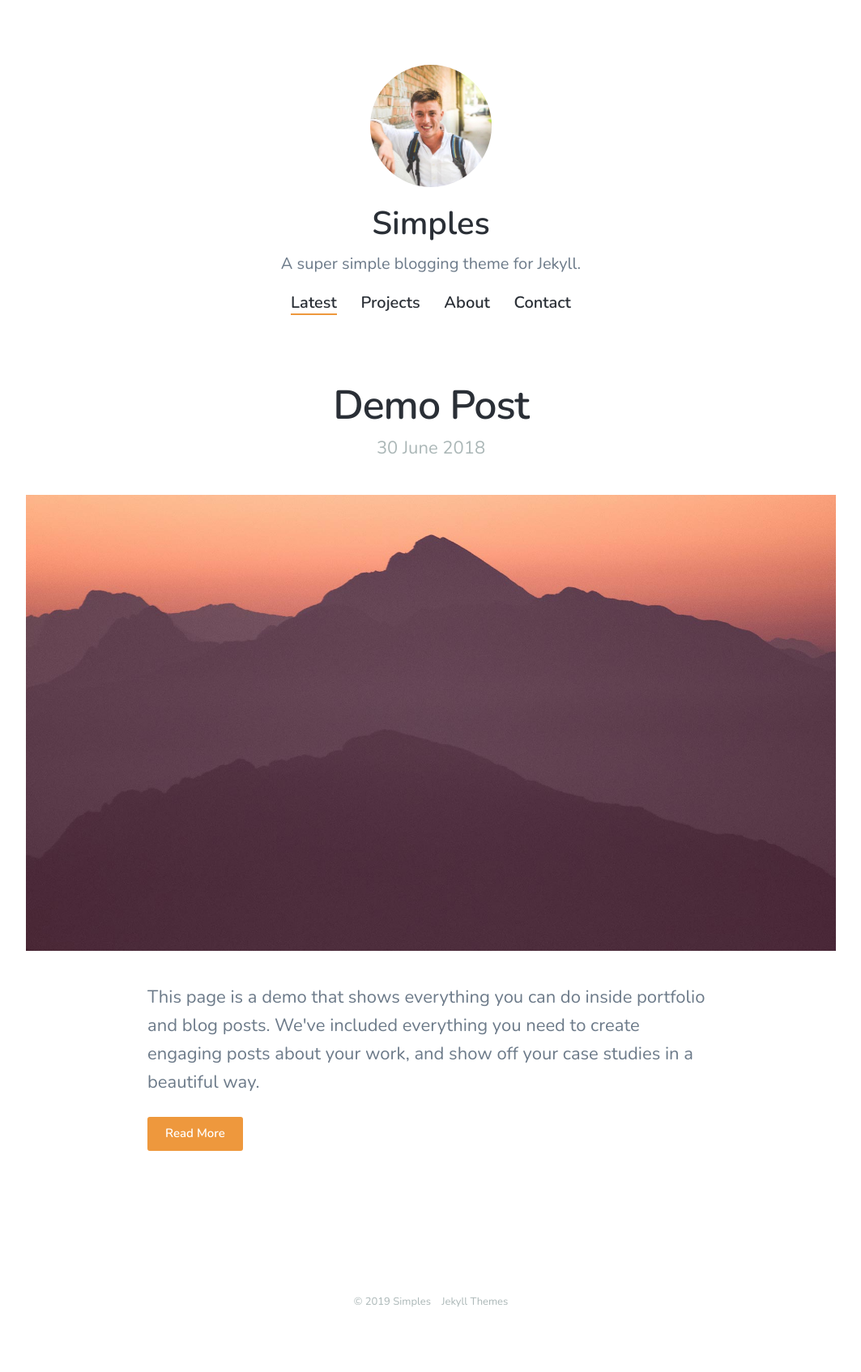
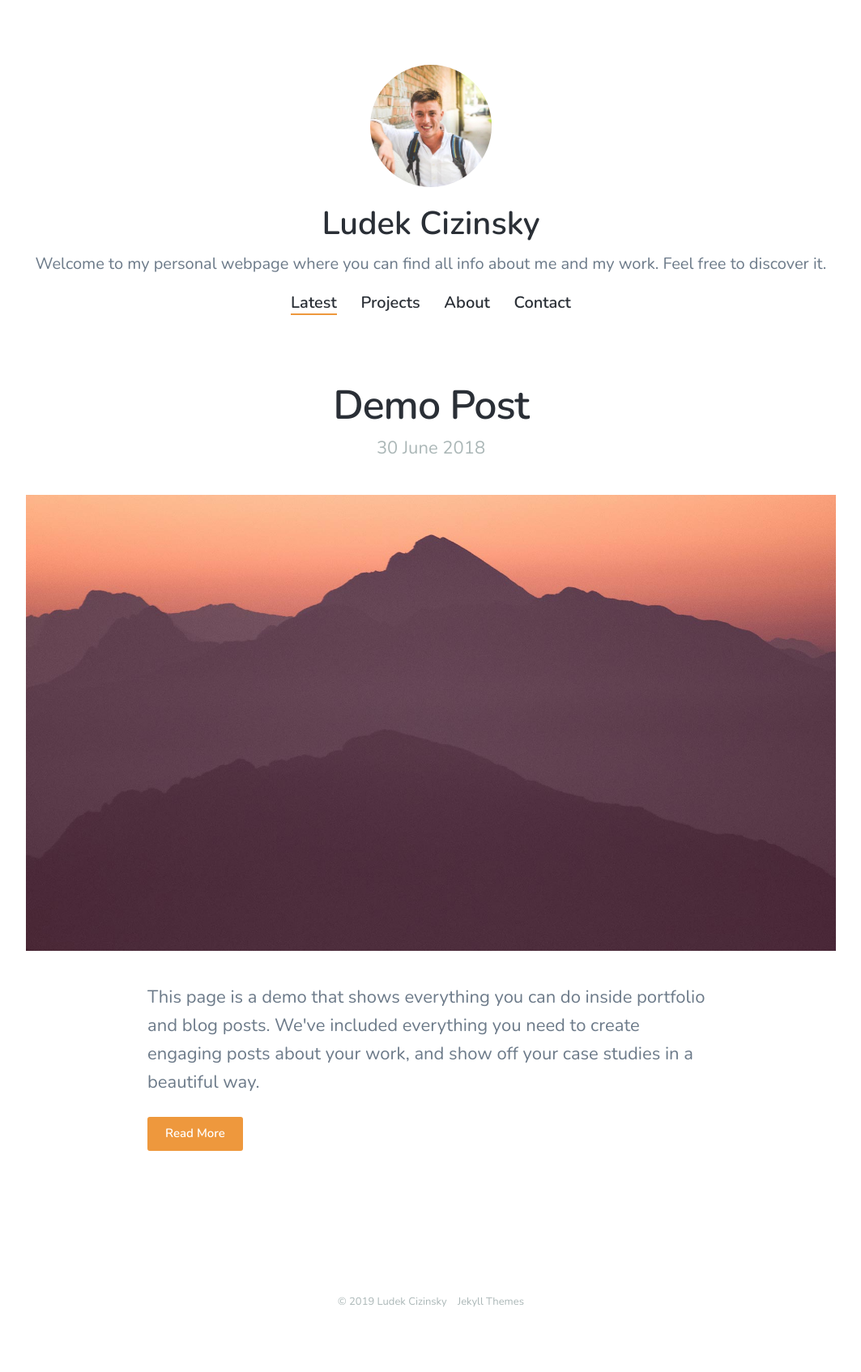
Before and after one commit to LudekCizinsky/ludekcizinsky.github.io, a Jekyll site: the page built from index.html, in a window 1280 px wide. Shown: the whole page at 81% size, without its empty margins (108-1171 px from the left). Built offline with Jekyll 4.4.1, drawn with Linux system fonts in a browser that asks for light colours; nearby versions of some CDN libraries; the list of posts is cut into pages by our own code.

Commit message:
Customizations

```diff
--- a/_config.yml
+++ b/_config.yml
@@ -1,4 +1,4 @@
-site: Simples Jekyll Theme
+site: Ludek Cizinsky
 
 collections:
   pages:
--- a/_data/settings.yml
+++ b/_data/settings.yml
@@ -1,6 +1,6 @@
 basic_settings:
-  site_title: Simples
-  site_tagline: A super simple blogging theme for Jekyll.
+  site_title: Ludek Cizinsky
+  site_tagline: Welcome to my personal webpage where you can find all info about me and my work. Feel free to discover it.
   favicon_image: /images/favicon.png
 
 header_settings:
```
Also changed, not shown: 2 other files.
